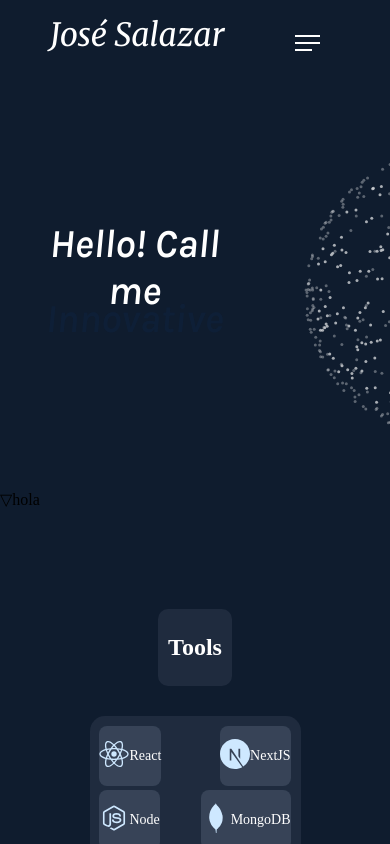
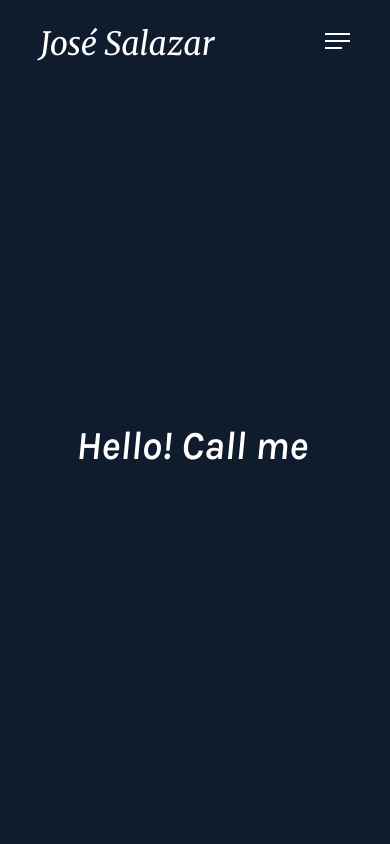
Before and after one commit to Sleusnarmed/jose-salazar_portfolio, a React (Vite) app: page / in a window 390 px wide. Shown: the top 844 px of the page. Built offline with nearby package versions, Linux system fonts and the light colour scheme; a web font is replaced by a local one.

Commit message:
responsive-navbar

```diff
--- a/src/components/hero/Hero.jsx
+++ b/src/components/hero/Hero.jsx
@@ -63,9 +63,6 @@ const HeroSection = () => {
           />
         </div>
       </div>
-      <div className={styles.heroSection__arrowDown}>
-        <div className={styles.hola}>▽hola</div>
-      </div>
     </div>
   );
 };
--- a/src/components/hero/hero.module.css
+++ b/src/components/hero/hero.module.css
@@ -1,6 +1,8 @@
 .heroSectionContainer {
-    max-width: 100%;
     width: 100%;
+    display: grid;
+    place-items: center;
+    min-height: 88vh;
 }
 
 .heroSectionContainer__text {
--- a/src/components/navbar/Navbar.jsx
+++ b/src/components/navbar/Navbar.jsx
@@ -8,7 +8,13 @@ import github from "@/assets/img/github-logo.png";
 const Navbar = () => {
   const [hamburgerOpen, setHamburgerOpen] = useState(false);
 
-  const toggleHamburger = () => setHamburgerOpen((prev) => !prev);
+  const toggleHamburger = () => {
+    setHamburgerOpen((prev) => !prev);
+    window.scrollTo({
+      top: 0,
+      behavior: 'smooth'
+    });
+  };
 
   return (
     <div className={styles.headerContainer}>
--- a/src/components/navbar/navbar.module.css
+++ b/src/components/navbar/navbar.module.css
@@ -1,18 +1,15 @@
 .headerContainer {
   width: 100%;
-    max-width: 100%;
   color: white;
-    display: flex;
-    flex-direction: column;
-    justify-content: flex-start;
 }
 
 .headerContainer_name {
   font-family: var(--font-logo);
   font-style: italic;
   font-size: 32px;
-    margin: 15px 50px;
   text-align: center;
+  padding: 20px;
+  margin-left: 4rem;
 }
 
 .headerContainer_navbar {
@@ -23,16 +20,11 @@
 
 .headerContainer_menu__link {
   text-decoration: none;
-    /* Quita el subrayado */
-    /* Hereda el color del contenedor */
   display: block;
-    /* Asegura que el enlace ocupe todo el espacio del `li` */
   position: relative;
   overflow: hidden;
   color: var(--text-300);
-    /* Para las animaciones */
   height: 100%;
-    /* Igual al contenedor del texto */
 }
 
 .headerContainer_menu__link.active {
@@ -40,17 +32,18 @@
 }
 
 .headerContainer_burgerMenu {
-    margin: 15px 50px;
+  margin-right: 4rem;
   border: none;
   padding: 15px;
   background-color: transparent;
   z-index: 2;
 }
 
-.headerContainer_burgerMenu, .headerContainer_burgerMenu.open {
+.headerContainer_burgerMenu,
+.headerContainer_burgerMenu.open {
   position: fixed;
-    top: 0;
-    right: 0px;
+  top: 1;
+  right: 0;
 }
 
 .headerContainer_burgerMenu:hover {
@@ -99,15 +92,13 @@
 
 .headerContainer_menu {
   position: fixed;
-    top: -110%;
-    left: 0;
+  top: -120%;
   width: 100%;
   height: 100vh;
   background-color: var(--bg-200);
   display: flex;
-    justify-content: space-around;
   align-items: center;
-    transition: top 0.3s ease-in-out;
+  transition: all 0.5s ease-in-out;
   z-index: 1;
 }
 
@@ -116,7 +107,7 @@
 }
 
 .headerContainer_menu__content {
-    font-size: 50px;
+  font-size: 75px;
   width: 70%;
 }
 
@@ -126,16 +117,13 @@
 }
 
 .headerContainer_menu__listItem {
-    position: relative;
   font-size: 75px;
-    overflow: hidden;
   height: 1.2em;
   margin: 50px 0;
 }
 
 .headerContainer_menu__listTextOriginal {
   position: absolute;
-    top: 0;
   left: 0;
   right: 0;
   font-family: var(--font-change-menu);
@@ -146,7 +134,6 @@
 
 .headerContainer_menu__listTextHover {
   position: absolute;
-    top: 0;
   left: 0;
   right: 0;
   font-family: var(--font-secondary);
@@ -165,12 +152,14 @@
   opacity: 1;
 }
 
-.headerContainer_menu__listItem:not(:hover) .headerContainer_menu__listTextHover {
+.headerContainer_menu__listItem:not(:hover)
+  .headerContainer_menu__listTextHover {
   transform: translateY(100%);
   opacity: 0;
 }
 
-.headerContainer_menu__listItem:not(:hover) .headerContainer_menu__listTextOriginal {
+.headerContainer_menu__listItem:not(:hover)
+  .headerContainer_menu__listTextOriginal {
   transform: translateY(0);
   opacity: 1;
 }
@@ -247,3 +236,32 @@
   height: 25px;
   object-fit: contain;
 }
+
+@media screen and (max-width: 640px) {
+  .headerContainer_name, .headerContainer_burgerMenu, .headerContainer_menu__sideBar {
+    margin: 4px 20px;
+  }
+
+  .headerContainer_menu__content,
+  .headerContainer_menu__sideBar {
+    width: 100%;
+  }
+
+  .headerContainer_menu__list {
+    padding: 0;
+    margin: 10px 20px ;
+  }
+
+  .headerContainer_menu__listItem {
+    font-size: 40px;
+    margin: 15px 0;
+  }
+
+  .headerContainer_menu__sideBar{
+    align-self: flex-start;
+  }
+  .headerContainer_menu {
+    flex-direction: column;
+    margin: 0;
+  }
+}
```
Lines whose indentation alone changed are shown as unchanged.
